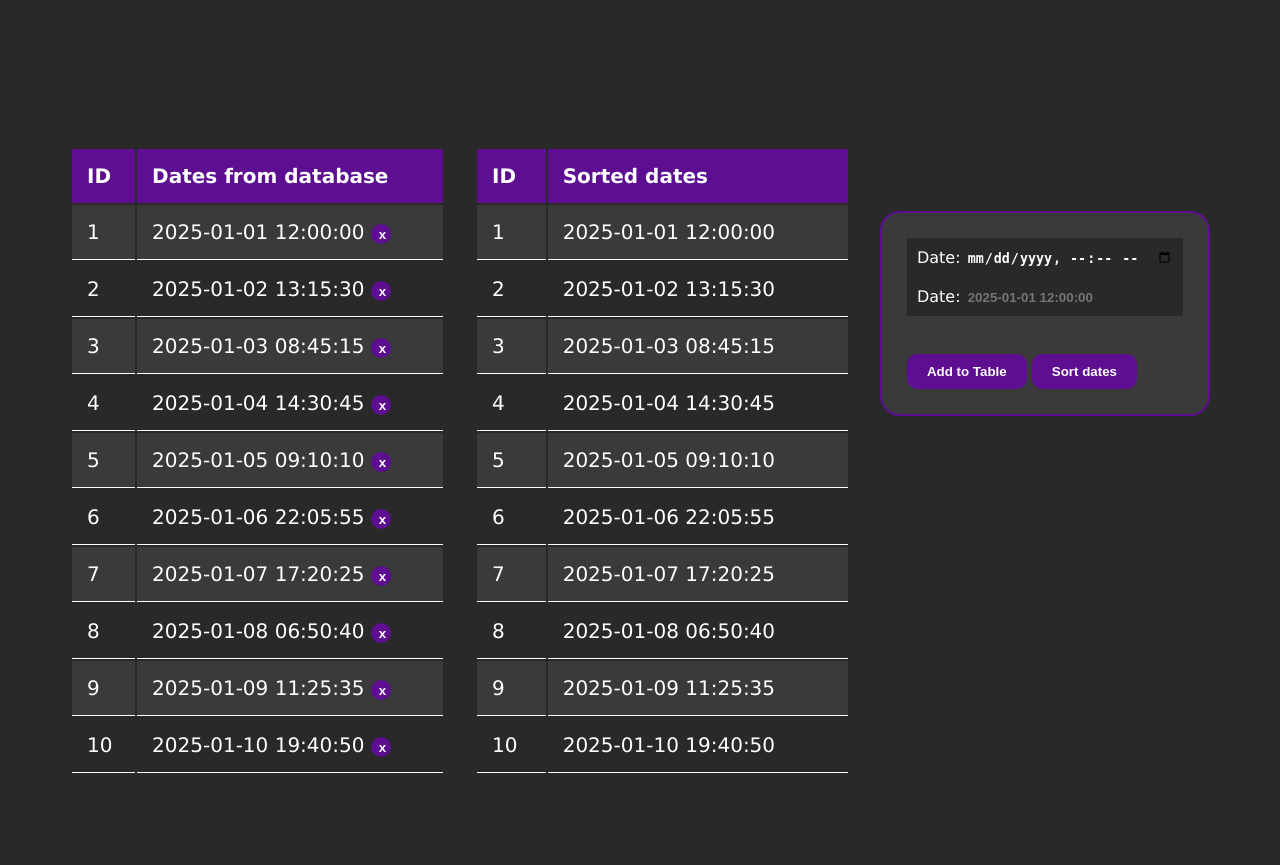
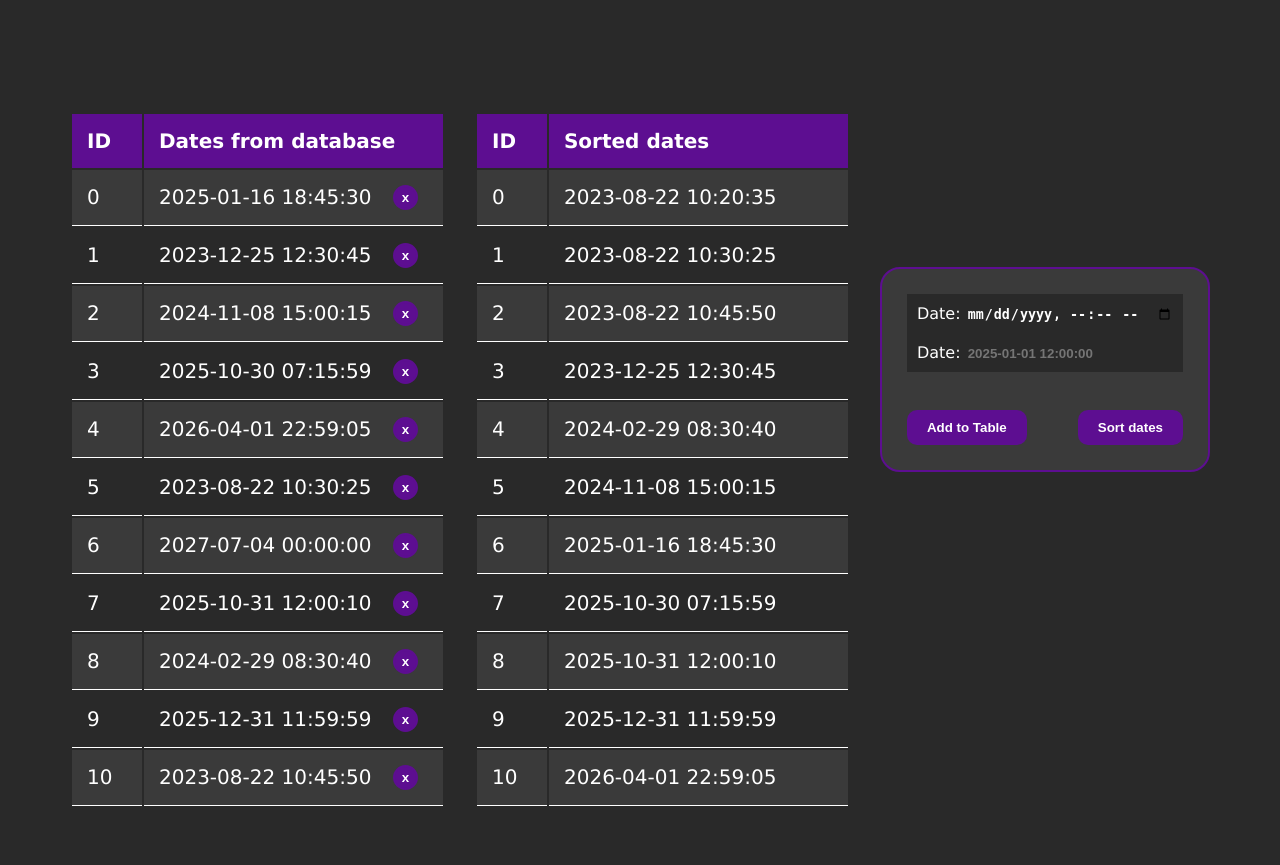
Before and after one commit to Noka993/radix-sort-database, a Flask app: page / in a window 1280 px wide. Shown: the top 865 px of the page. Run offline with Flask 3, Linux system fonts and the light colour scheme.

Commit message:
Updated rendering templates properties

```diff
--- a/app.py
+++ b/app.py
@@ -1,10 +1,31 @@
 from flask import Flask, render_template
+from helpers.radix_sort import convert_dates_to_strings, radix_sort
 
 app = Flask(__name__)
 
+
+dates = [
+    20250116184530,  # January 16, 2025, 18:45:30
+    20231225123045,  # December 25, 2023, 12:30:45
+    20241108150015,  # November 8, 2024, 15:00:15
+    20251030071559,  # October 30, 2025, 07:15:59
+    20260401225905,  # April 1, 2026, 22:59:05
+    20230822103025,  # August 22, 2023, 10:30:25
+    20270704000000,  # July 4, 2027, 00:00:00
+    20251031120010,  # October 31, 2025, 12:00:10
+    20240229083040,  # February 29, 2024 (leap year), 08:30:40
+    20251231115959,  # December 31, 2025, 11:59:59
+    20230822104550,  # August 22, 2023, 10:45:50
+    20230822102035,  # August 22, 2023, 10:20:35
+]
+
+
 @app.route('/')
 def index():
-    return render_template('index.html')
+    converted_dates = convert_dates_to_strings(dates)
+    sorted_dates = convert_dates_to_strings(radix_sort(dates))
+    print(sorted_dates)
+    return render_template('index.html', dates=converted_dates, sorted_dates=sorted_dates)
 
 if __name__ == '__main__':
     app.run(debug=True)
--- /dev/null
+++ b/helpers/radix_sort.py
@@ -0,0 +1,50 @@
+from datetime import datetime
+
+def convert_dates_to_strings(dates):
+    formatted_dates = []
+    for timestamp in dates:
+        dt = datetime.strptime(str(timestamp), "%Y%m%d%H%M%S")
+        formatted_dates.append(dt.strftime("%Y-%m-%d %H:%M:%S"))
+    return formatted_dates
+
+def radix_sort(arr):
+    max_digits = max([len(str(x)) for x in arr])
+
+    base = 10
+
+    bins = [[] for _ in range(base)]
+
+    for i in range(0, max_digits):
+        # Iterate through the elements in the list
+        for x in arr:
+            # Extract the i-th digit from the element
+            # (starting from the rightest digit)
+            digit = (x // base ** i) % base
+            # Add the element to the bin for the i-th digit
+            bins[digit].append(x)
+        # Combine the bins back into the list, starting with the elements in the 0 queue
+        arr = [x for queue in bins for x in queue]
+        # Clear the bins for the next iteration
+        bins = [[] for _ in range(base)]
+
+    return arr
+
+if __name__ == '__main__':
+    dates = [
+        202501161845,  # January 16, 2025, 18:45
+        202312251230,  # December 25, 2023, 12:30
+        202411081500,  # November 8, 2024, 15:00
+        202510300715,  # October 30, 2025, 07:15
+        202604012259,  # April 1, 2026, 22:59
+        202308221030,  # August 22, 2023, 10:30
+        202707040000,  # July 4, 2027, 00:00
+        202510311200,  # October 31, 2025, 12:00
+        202402290830,  # February 29, 2024 (leap year), 08:30
+        202512311159,   # December 31, 2025, 11:59
+        202308221045,  # August 22, 2023, 10:45
+        202308221020,  # August 22, 2023, 10:20
+    ]
+    dates = convert_dates_to_strings(radix_sort(dates))
+
+    for date in dates:
+        print(date)
--- a/static/index.css
+++ b/static/index.css
@@ -25,6 +25,7 @@
 td, th {
     padding: 15px;
     font-size: 20px;
+    height: 25px;
 }
 th {
     text-align: left;
@@ -40,33 +41,28 @@
     min-width: 375px;
 }
 .table-container {
-    max-height: 800px;
-    overflow: auto;
-    min-width: 375px;
+    max-height: 90%;
+    overflow-y: auto;
+    overflow-x: hidden;
+    min-width: 20%;
 }
 tr:hover {
     background-color: #7a7a7a;
 }
-tbody::-webkit-scrollbar {
-    width: 10px;
-}
-tbody::-webkit-scrollbar-thumb {
-    background-color: var(--main-color);
-    border-radius: 10px;
-}
-p {
-    display: inline;
+#id {
+    width: 40px;
 }
 .x {
     font-weight: bold;
     border: var(--main-color) 2px solid;
     border-radius: 20px;
-    height: 20px;
-    width: 20px;
+    height: 25px;
+    width: 25px;
     cursor: pointer;
     background: var(--main-color);
     color: var(--text-color);
     transition: all 0.2s ease-in-out;
+    margin-right: 10px;
 }
 .x:hover {
     background-color: white;
@@ -87,7 +83,8 @@
     color: var(--main-color);
 }
 .form-container {
-    height: 500px;
+    height: 50%;
+    min-height: 250px;
     overflow: auto;
     min-width: 305px;
 }
@@ -108,3 +105,12 @@
     background-color: var(--background-color);
     padding: 10px;
 }
+.button-container {
+    display: flex;
+    direction: row;
+    justify-content: space-between;
+}
+.date-container {
+    display: flex;
+    justify-content: space-between;
+}
--- a/templates/index.html
+++ b/templates/index.html
@@ -13,145 +13,38 @@
           <th id="id">ID</th>
           <th id="header">Dates from database</th>
         </tr>
+        {% for date in dates %}
         <tr>
-              <td>1</td>
+          <td>{{ loop.index0 }}</td>
           <td class="date-container">
-                2025-01-01 12:00:00
-                <button class="x">x</button>
+            {{ date }}
+            <form action="/delete" method="post">
+              <input type="hidden" name="id" value="{{ id }}">
+              <button type="submit" class="x">x</button>
+            </form>
           </td>
         </tr>
-            <tr>
-              <td>2</td>
-              <td class="date-container">
-                2025-01-02 13:15:30
-                <button class="x">x</button>
-              </td>
-            </tr>
-            <tr>
-              <td>3</td>
-              <td class="date-container">
-                2025-01-03 08:45:15
-                <button class="x">x</button>
-              </td>
-            </tr>
-            <tr>
-              <td>4</td>
-              <td class="date-container">
-                2025-01-04 14:30:45
-                <button class="x">x</button>
-              </td>
-            </tr>
-            <tr>
-              <td>5</td>
-              <td class="date-container">
-                2025-01-05 09:10:10
-                <button class="x">x</button>
-              </td>
-            </tr>
-            <tr>
-              <td>6</td>
-              <td class="date-container">
-                2025-01-06 22:05:55
-                <button class="x">x</button>
-              </td>
-            </tr>
-            <tr>
-              <td>7</td>
-              <td class="date-container">
-                2025-01-07 17:20:25
-                <button class="x">x</button>
-              </td>
-            </tr>
-            <tr>
-              <td>8</td>
-              <td class="date-container">
-                2025-01-08 06:50:40
-                <button class="x">x</button>
-              </td>
-            </tr>
-            <tr>
-              <td>9</td>
-              <td class="date-container">
-                2025-01-09 11:25:35
-                <button class="x">x</button>
-              </td>
-            </tr>
-            <tr>
-              <td>10</td>
-              <td class="date-container">
-                2025-01-10 19:40:50
-                <button class="x">x</button>
-              </td>
-            </tr>
+        {% endfor %}
       </table>
     </div>
 
+    <div class="table-container">
       <table id="sorted-dates">
         <tr>
           <th id="id">ID</th>
           <th id="header">Sorted dates</th>
         </tr>
+        {% for date in sorted_dates %}
         <tr>
-              <td>1</td>
+          <td>{{ loop.index0 }}</td>
           <td class="date-container">
-                2025-01-01 12:00:00
+            {{ date }}
           </td>
         </tr>
-            <tr>
-              <td>2</td>
-              <td class="date-container">
-                2025-01-02 13:15:30
-              </td>
-            </tr>
-            <tr>
-              <td>3</td>
-              <td class="date-container">
-                2025-01-03 08:45:15
-              </td>
-            </tr>
-            <tr>
-              <td>4</td>
-              <td class="date-container">
-                2025-01-04 14:30:45
-              </td>
-            </tr>
-            <tr>
-              <td>5</td>
-              <td class="date-container">
-                2025-01-05 09:10:10
-              </td>
-            </tr>
-            <tr>
-              <td>6</td>
-              <td class="date-container">
-                2025-01-06 22:05:55
-              </td>
-            </tr>
-            <tr>
-              <td>7</td>
-              <td class="date-container">
-                2025-01-07 17:20:25
-              </td>
-            </tr>
-            <tr>
-              <td>8</td>
-              <td class="date-container">
-                2025-01-08 06:50:40
-              </td>
-            </tr>
-            <tr>
-              <td>9</td>
-              <td class="date-container">
-                2025-01-09 11:25:35
-              </td>
-            </tr>
-            <tr>
-              <td>10</td>
-              <td class="date-container">
-                2025-01-10 19:40:50
-              </td>
-            </tr>
+        {% endfor %}
       </table>
+    </div>
+
     <div class="form-container">
       <form id="dateForm">
         <div class="date-input">
@@ -163,8 +56,10 @@
           <input type="text" id="dateInput" name="date" placeholder="2025-01-01 12:00:00">
         </div>
         <br><br>
+        <div class="button-container">
           <button id="add" type="button" onclick="addDate()">Add to Table</button>
           <button id="add" type="button" onclick="addDate()">Sort dates</button>
+        </div>
       </form>
     </div>
   </div>
```
Also changed, not shown: radix sort.py (deleted, +0 -67 lines), helpers/__init__.py (added). Lines whose indentation alone changed are shown as unchanged.
